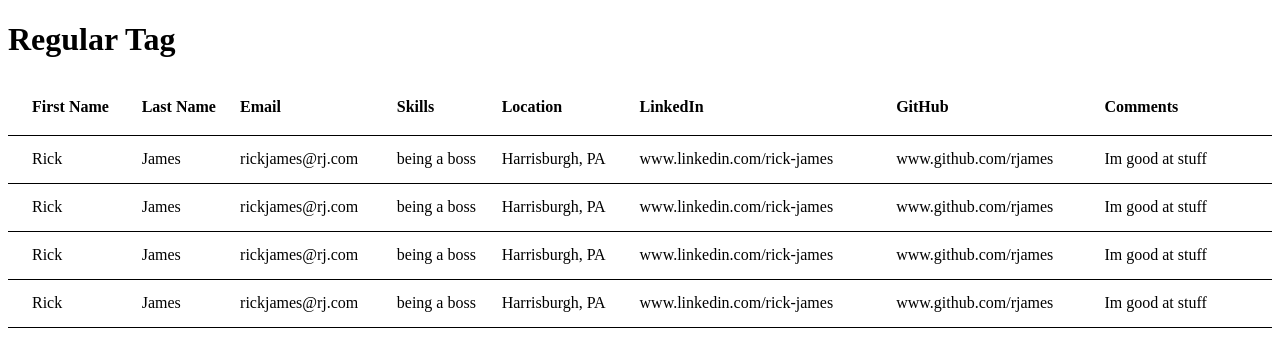
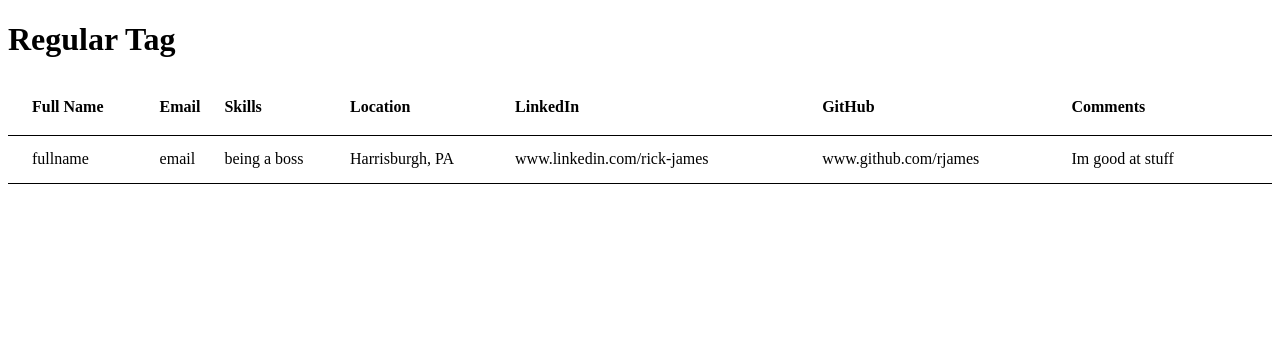
Before and after one commit to coderwine/eRecruit-Client, an Angular app: page / in a window 1280 px wide. Shown: the top 350 px of the page. Built offline with nearby package versions, Linux system fonts and the light colour scheme.

Commit message:
updation

```diff
--- a/src/app/client/client.component.html
+++ b/src/app/client/client.component.html
@@ -1,5 +1,4 @@
-<h1>Regular Tag
-</h1>
+<h1>Regular Tag</h1>
 
 <table mat-table [dataSource]="dataSource" class="mat-elevation-z8">
 
@@ -7,18 +6,11 @@
           The actual rendered columns are set as a property on the row definition" -->
 
     <!-- Position Column -->
-    <ng-container matColumnDef="firstName">
-      <th mat-header-cell *matHeaderCellDef> First Name </th>
-      <td mat-cell *matCellDef="let element"> {{element.firstName}} </td>
+    <ng-container matColumnDef="fullName">
+      <th mat-header-cell *matHeaderCellDef> Full Name </th>
+      <td mat-cell *matCellDef="let element"> {{element.fullName}} </td>
     </ng-container>
 
-    <!-- Name Column -->
-    <ng-container matColumnDef="lastName">
-      <th mat-header-cell *matHeaderCellDef>Last Name</th>
-      <td mat-cell *matCellDef="let element"> {{element.lastName}} </td>
-    </ng-container>
-
-    <!-- Weight Column -->
     <ng-container matColumnDef="email">
       <th mat-header-cell *matHeaderCellDef>Email</th>
       <td mat-cell *matCellDef="let element"> {{element.email}} </td>
--- a/src/app/client/client.component.ts
+++ b/src/app/client/client.component.ts
@@ -1,8 +1,8 @@
 import {Component, OnInit, Input} from '@angular/core';
+import { ClientService } from '../client.service';
 
-export interface PeriodicElement {
-  firstName: string;
-  lastName: string;
+export interface ClientInformation {
+  fullName: string;
   email: string;
   skills: string;
   location: string;
@@ -11,12 +11,12 @@ export interface PeriodicElement {
   comments: string
 }
 
-const ELEMENT_DATA: PeriodicElement[] = [
-  {firstName: "Rick", lastName: "James", email: "rickjames@rj.com", skills: 'being a boss', location: "Harrisburgh, PA", li: "www.linkedin.com/rick-james", gh:"www.github.com/rjames", comments: "Im good at stuff"},
-  {firstName: "Rick", lastName: "James", email: "rickjames@rj.com", skills: 'being a boss', location: "Harrisburgh, PA", li: "www.linkedin.com/rick-james", gh:"www.github.com/rjames", comments: "Im good at stuff"},
-  {firstName: "Rick", lastName: "James", email: "rickjames@rj.com", skills: 'being a boss', location: "Harrisburgh, PA", li: "www.linkedin.com/rick-james", gh:"www.github.com/rjames", comments: "Im good at stuff"},
-  {firstName: "Rick", lastName: "James", email: "rickjames@rj.com", skills: 'being a boss', location: "Harrisburgh, PA", li: "www.linkedin.com/rick-james", gh:"www.github.com/rjames", comments: "Im good at stuff"}
-//   {position: 2, name: 'Helium', weight: 4.0026, symbol: 'He'},
+const ELEMENT_DATA: ClientInformation[] = [
+  {fullName: `fullname`, email: `email`, skills: 'being a boss', location: "Harrisburgh, PA", li: "www.linkedin.com/rick-james", gh:"www.github.com/rjames", comments: "Im good at stuff"}
+//   {firstName: "Rick", lastName: "James", email: "rickjames@rj.com", skills: 'being a boss', location: "Harrisburgh, PA", li: "www.linkedin.com/rick-james", gh:"www.github.com/rjames", comments: "Im good at stuff"},
+//   {firstName: "Rick", lastName: "James", email: "rickjames@rj.com", skills: 'being a boss', location: "Harrisburgh, PA", li: "www.linkedin.com/rick-james", gh:"www.github.com/rjames", comments: "Im good at stuff"},
+//   {firstName: "Rick", lastName: "James", email: "rickjames@rj.com", skills: 'being a boss', location: "Harrisburgh, PA", li: "www.linkedin.com/rick-james", gh:"www.github.com/rjames", comments: "Im good at stuff"}
+// //   {position: 2, name: 'Helium', weight: 4.0026, symbol: 'He'},
 //   {position: 3, name: 'Lithium', weight: 6.941, symbol: 'Li'},
 //   {position: 4, name: 'Beryllium', weight: 9.0122, symbol: 'Be'},
 //   {position: 5, name: 'Boron', weight: 10.811, symbol: 'B'},
@@ -27,9 +27,6 @@ const ELEMENT_DATA: PeriodicElement[] = [
 //   {position: 10, name: 'Neon', weight: 20.1797, symbol: 'Ne'},
  ];
 
-/**
- * @title Basic use of `<table mat-table>`
- */
 @Component({
     selector: 'app-client',
     templateUrl: './client.component.html',
@@ -37,8 +34,10 @@ const ELEMENT_DATA: PeriodicElement[] = [
   })
 export class ClientComponent implements OnInit {
 
-  displayedColumns: string[] = ['firstName', 'lastName', 'email', 'skills', 'location', 'li', 'gh', 'comments'];
+  displayedColumns: string[] = ['fullName', 'email', 'skills', 'location', 'li', 'gh', 'comments'];
   dataSource = ELEMENT_DATA;
+
+
   ngOnInit() {
   }
 
```
Also changed, not shown: src/app/client.service.ts (added, +75 -0 lines), src/app/message.service.ts (added, +17 -0 lines).
